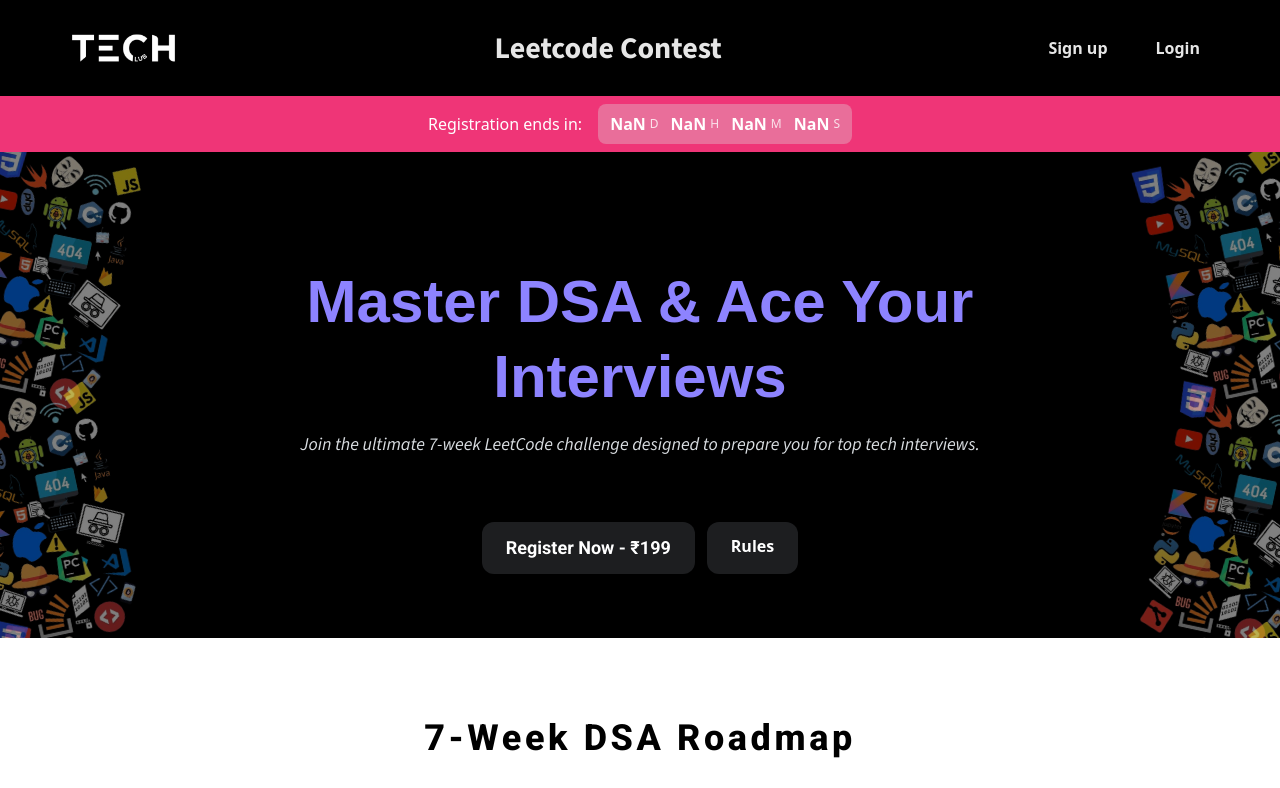
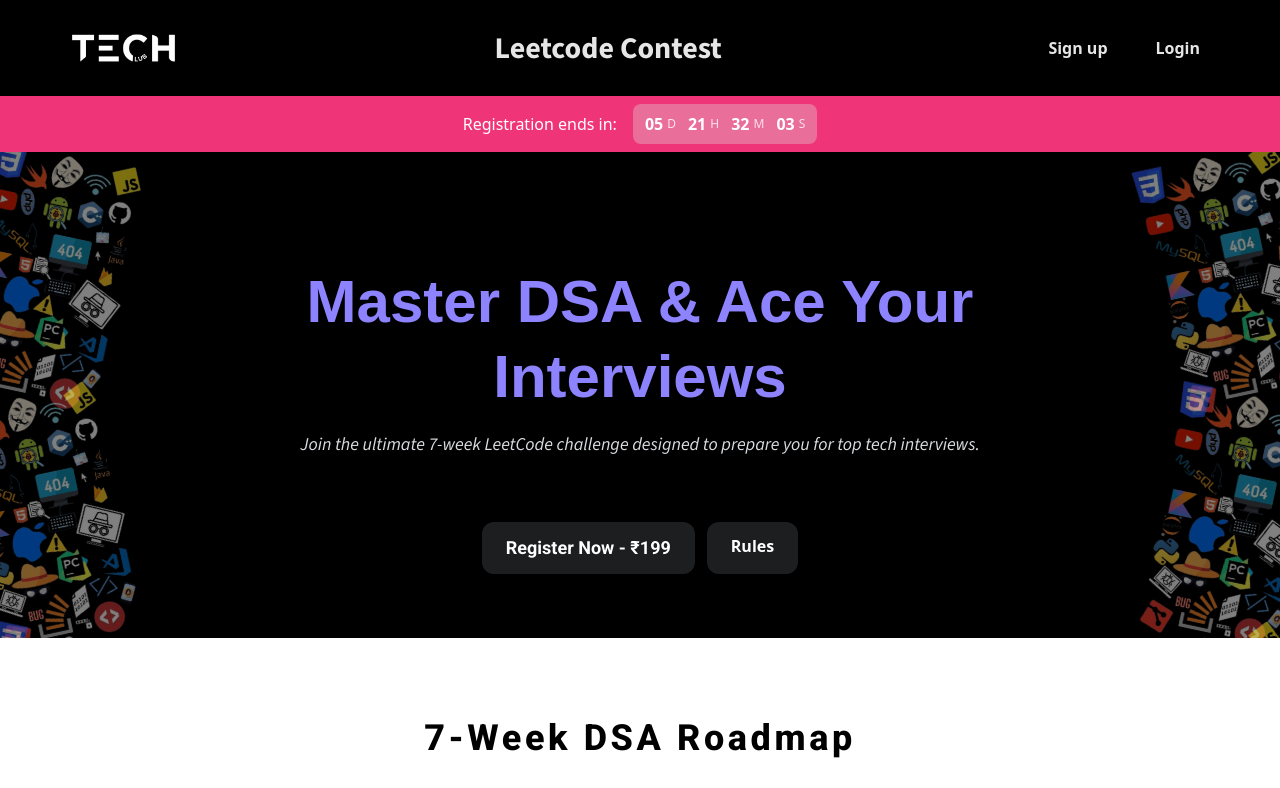
Before and after one commit to Rohith-Kaki/TechClub-Leetcode-Contest, a React (Vite) app in the folder client/: page / in a window 1280 px wide. Shown: the top 788 px of the page. Built offline with nearby package versions, Linux system fonts and the light colour scheme; no server answers; a web font is replaced by a local one.

Commit message:
Add date

```diff
--- a/client/src/pages/home.jsx
+++ b/client/src/pages/home.jsx
@@ -9,12 +9,13 @@
 import React from "react";
 import CountdownBanner from "../components/CountdownBanner.jsx";
 export default function HomePage() {
+  const registrationEndDate = "2025-11-30T23:59:59+05:30";
   return (
     <>
       <div className="min-h-screen">
         <div className="sticky top-0 z-50 bg-black/90">
           <Navbar />
-          <CountdownBanner />
+          <CountdownBanner targetDateISO={registrationEndDate} />
         </div>
         <div className="bg-black">
           <HeroSection />
```
